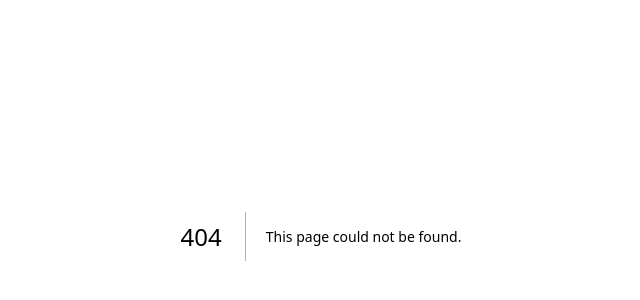
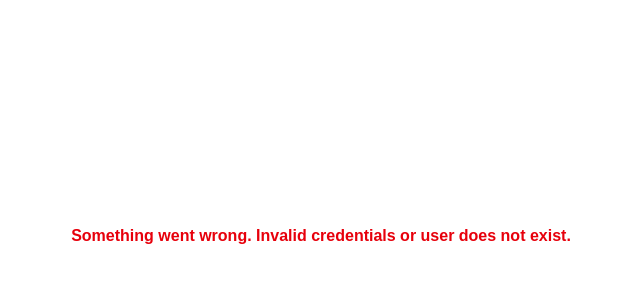
Before and after one commit to jalee314/AccountaBuddy, a Next.js app: page /error in a window 1280 px wide. Before the commit this address had no page. Shown: the part 164-464 px from the top of the page, without its empty margins (319-959 px from the left). Built offline with nearby package versions, Linux system fonts and the light colour scheme.

Commit message:
made changes to fix login authentication

```diff
--- /dev/null
+++ b/app/error/page.jsx
@@ -0,0 +1,8 @@
+
+export default function ErrorPage() {
+    return (
+      <div className="h-screen flex items-center justify-center font-extrabold text-red-600">
+        <h1>Something went wrong. Invalid credentials or user does not exist.</h1>
+      </div>
+    );
+  }
--- a/app/signIn/page.jsx
+++ b/app/signIn/page.jsx
@@ -23,11 +23,13 @@ export default function SignInPage() {
           <form className="flex flex-col gap-4">
             <input
               type="email"
+              name="email"
               placeholder="Email"
               className="px-4 py-2 rounded-md border border-gray-300 dark:border-neutral-700 bg-white dark:bg-neutral-800 text-black dark:text-white placeholder-gray-500 dark:placeholder-gray-400"
             />
             <input
               type="password"
+              name="password"
               placeholder="Password"
               className="px-4 py-2 rounded-md border border-gray-300 dark:border-neutral-700 bg-white dark:bg-neutral-800 text-black dark:text-white placeholder-gray-500 dark:placeholder-gray-400"
             />
```
